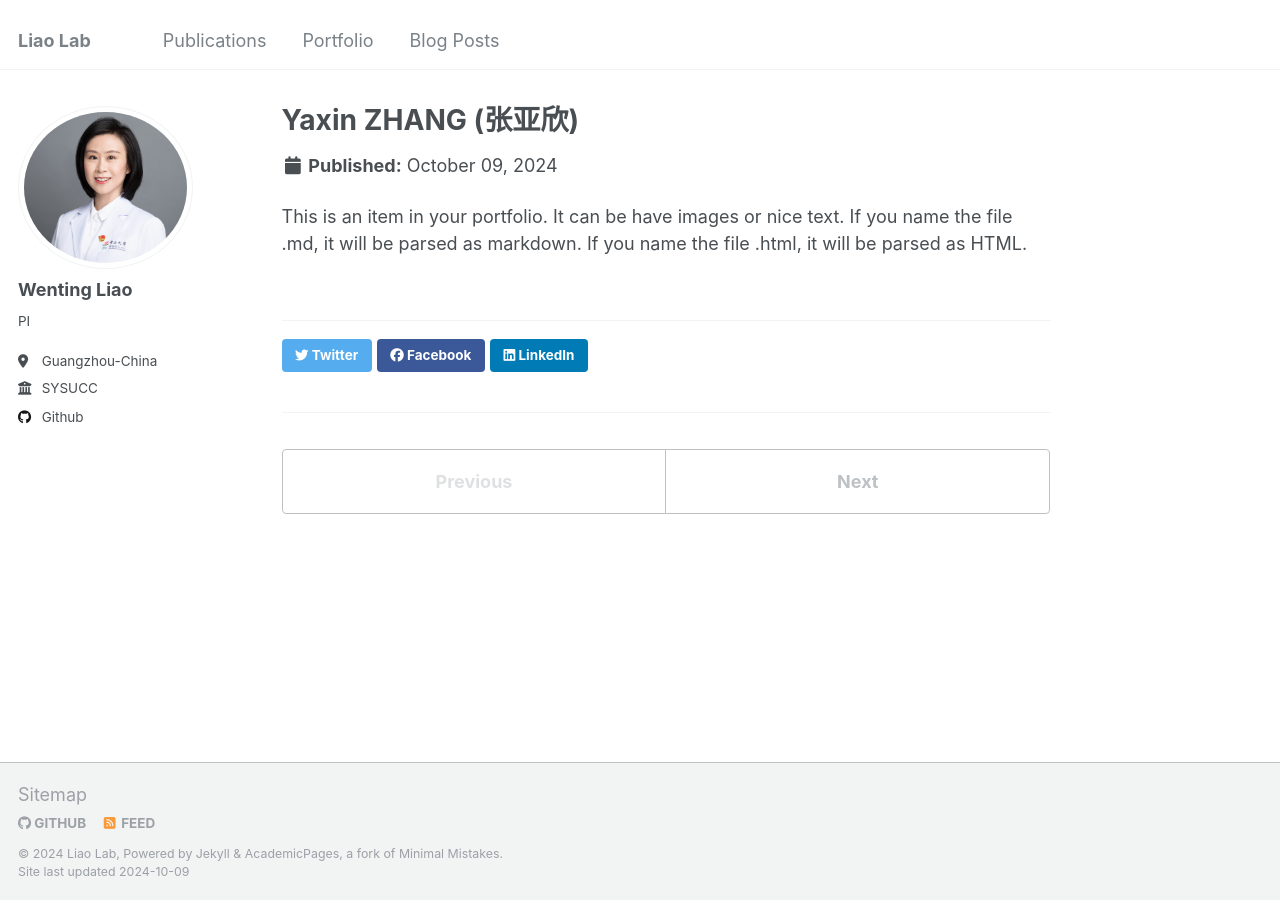
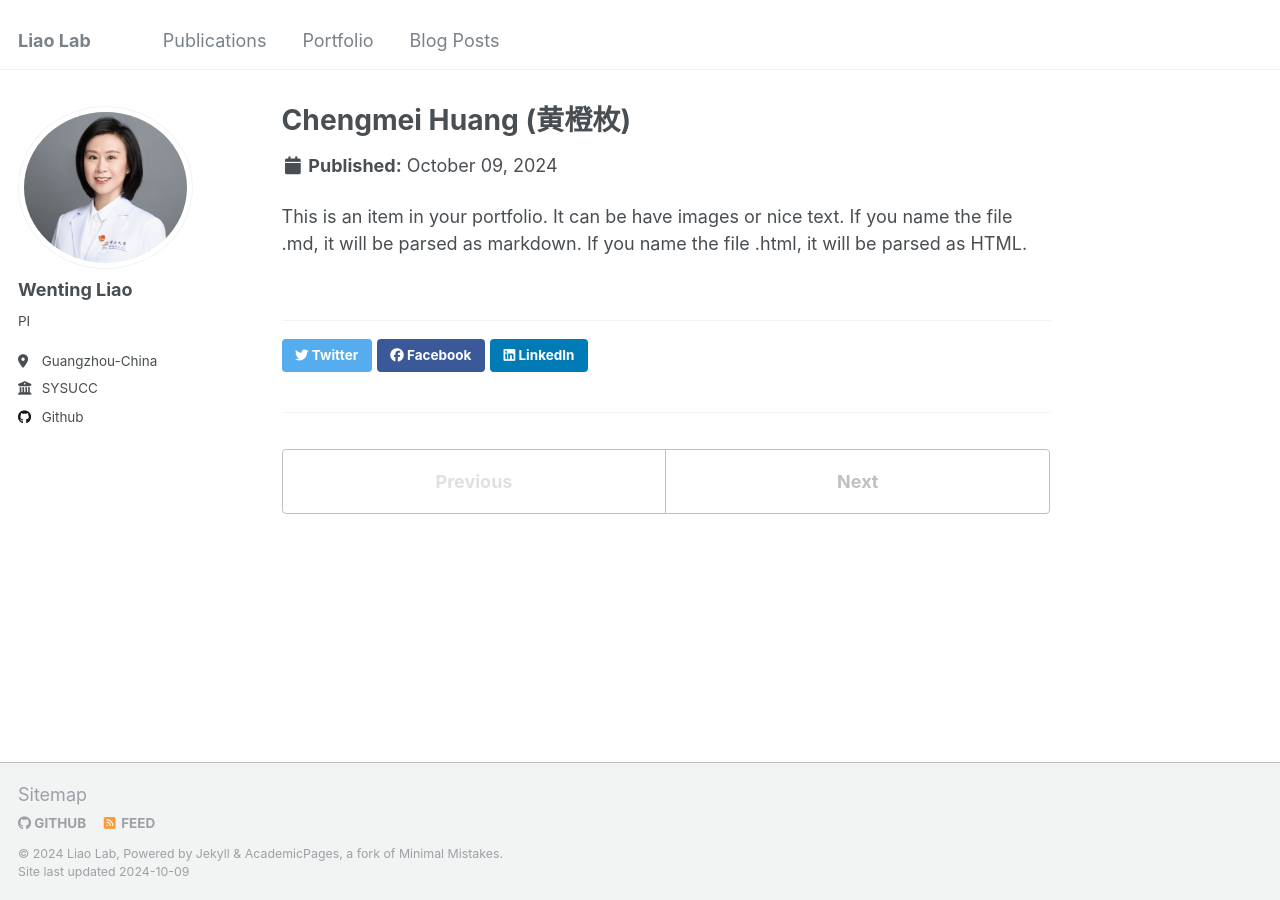
Before and after one commit to ImmunoTransLab/ImmunoTransLab, a Jekyll site: the page built from _portfolio/portfolio-1.html, in a window 1280 px wide. Built offline with Jekyll 4.4.1, drawn with Linux system fonts in a browser that asks for light colours.

Commit message:
Update portfolio-1.html

```diff
--- a/_portfolio/portfolio-1.html
+++ b/_portfolio/portfolio-1.html
@@ -1,15 +1,13 @@
 ---
-title: "Yaxin ZHANG (张亚欣)"
-excerpt: "E-mail: zhangyx2@sysucc.org.cn
+title: "Chengmei Huang (黄橙枚)"
+excerpt: "E-mail: huangcm@sysucc.org.cn
 
+Postdoc (2022-present)
 
-PhD student (2022-present)
+PhD, Southern Medical University, China
 
+Bachelor, Southern Medical University, China<br/><img src='/images/huangchengmei.png'>"
 
-Master, Southern Medical University, China
-
-
-Bachelor, Southern Medical University, China <br/><img src='/images/zhangyaxin.png'>"
 collection: portfolio
 ---
 
```
